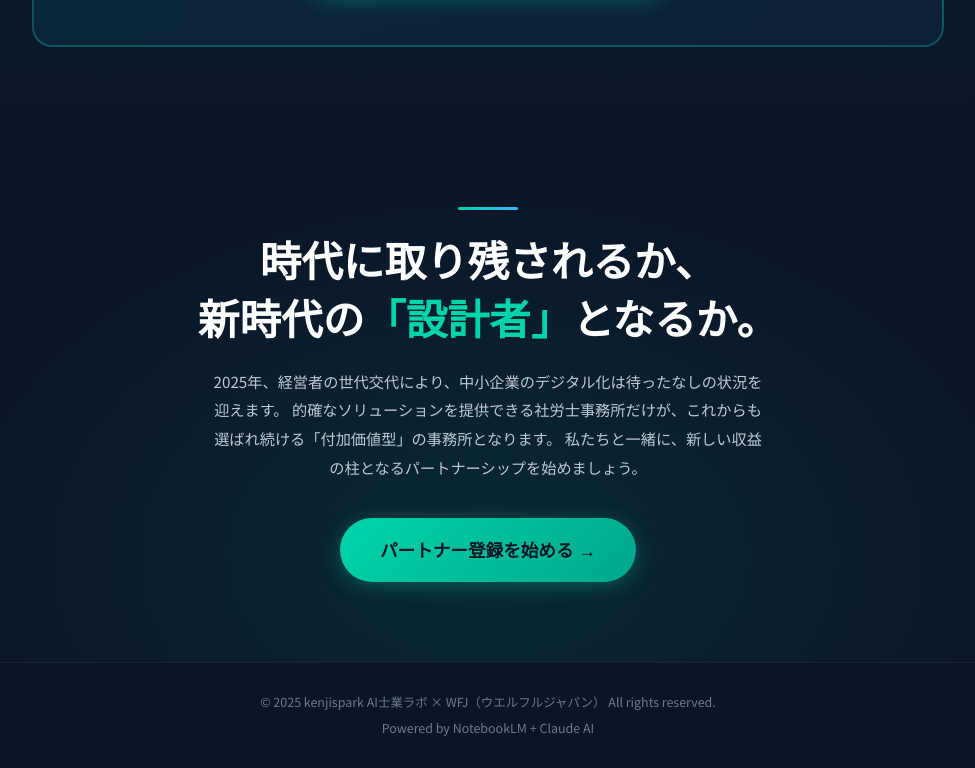
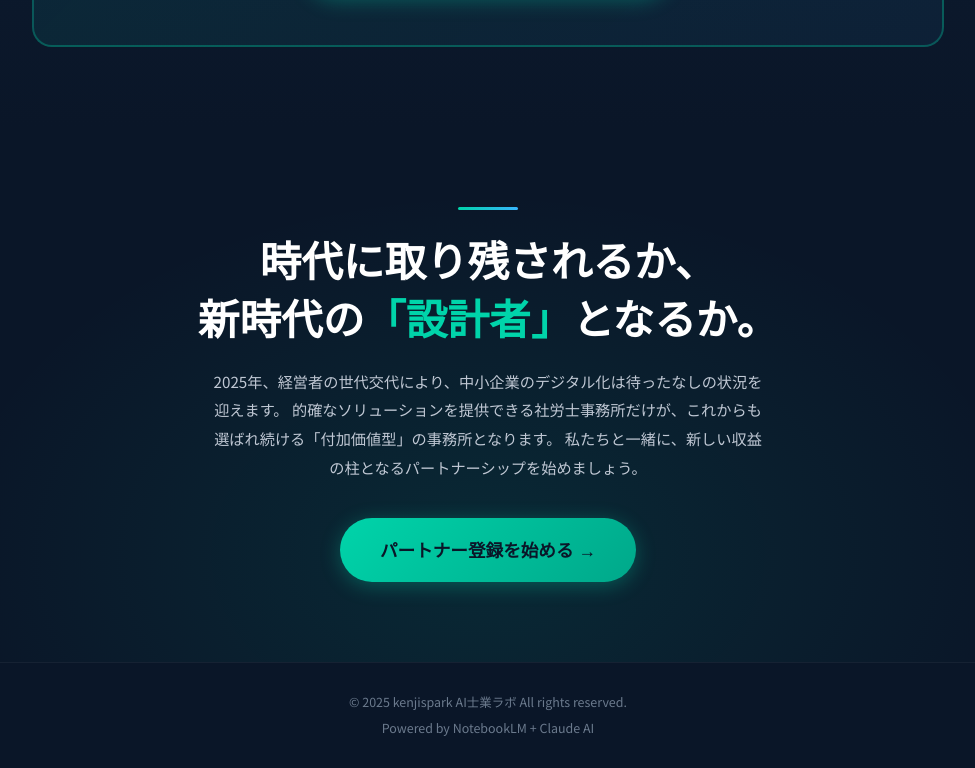
Before and after one commit to obusuma-kenji/sharoushi_stock_income, a plain HTML site: page index.html in a window 1280 px wide. Shown: the part 10889-11657 px from the top of the page, without its empty margins (152-1127 px from the left). Drawn offline with Linux system fonts and the light colour scheme.

Commit message:
Update index.html

```diff
--- a/index.html
+++ b/index.html
@@ -1157,7 +1157,7 @@ footer {
 <!-- ==================== FOOTER ==================== -->
 <footer>
   <div class="container">
-    <p>© 2025 kenjispark AI士業ラボ × WFJ（ウエルフルジャパン） All rights reserved.</p>
+    <p>© 2025 kenjispark AI士業ラボ  All rights reserved.</p>
     <p style="margin-top:4px;">Powered by NotebookLM + Claude AI</p>
   </div>
 </footer>
```
